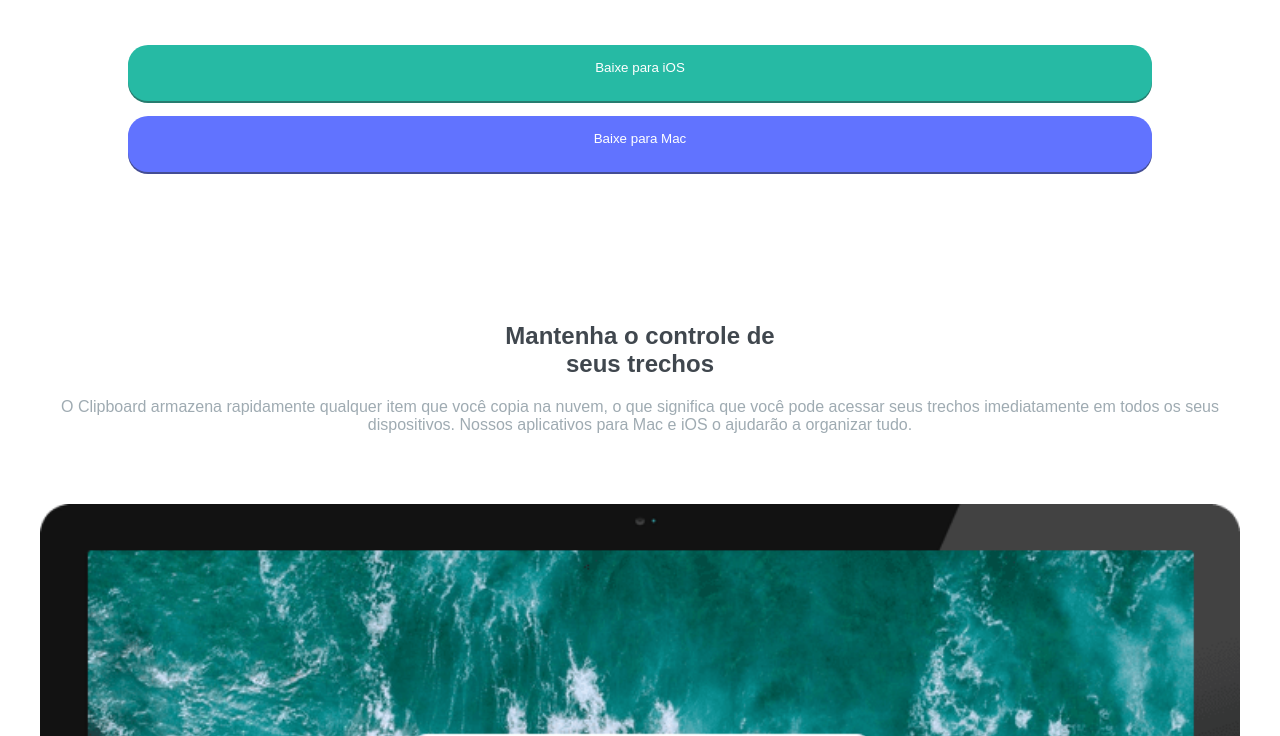
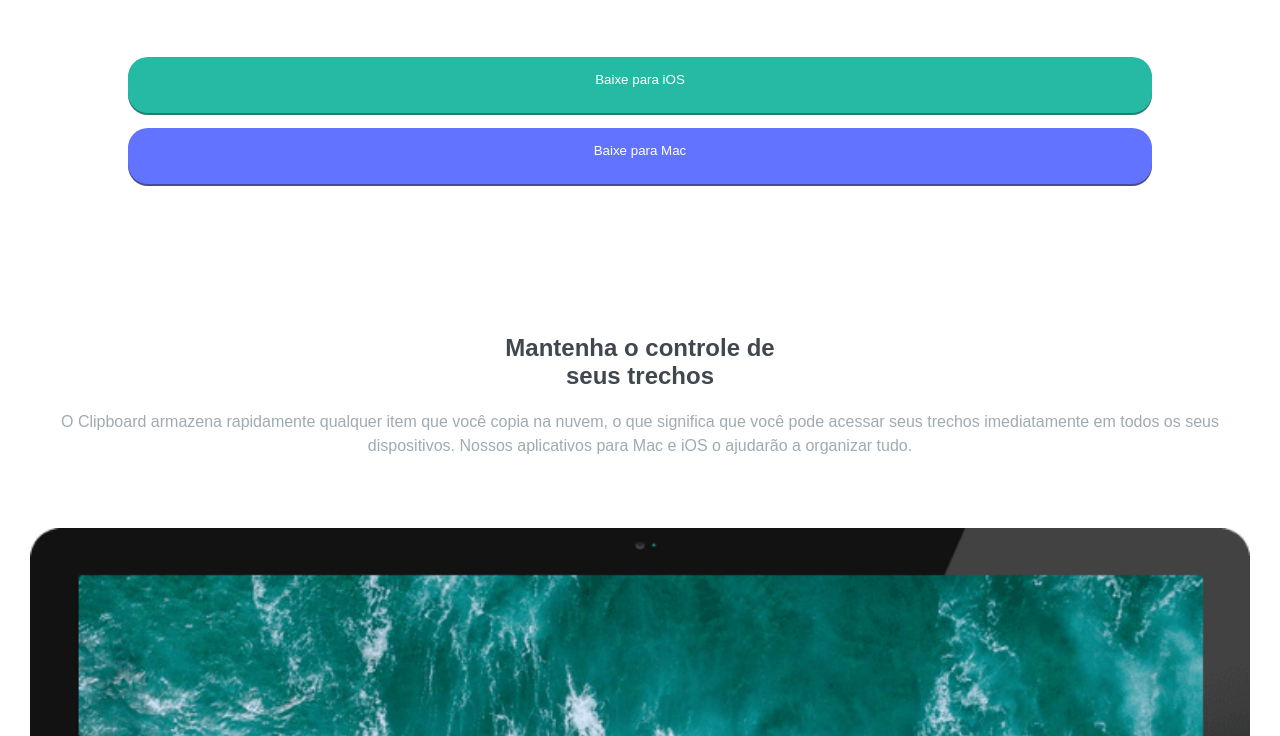
Before and after one commit to DaviSant0s/Clipboard-landing-page, a plain HTML site: page index.html in a window 1280 px wide. Shown: the part 614-1350 px from the top of the page. Drawn offline with Linux system fonts and the light colour scheme; a web font is replaced by a local one.

Commit message:
atualização

```diff
--- a/estilos/style.css
+++ b/estilos/style.css
@@ -38,10 +38,11 @@ p {
     color: var(--color4);
     text-align: center;
     padding-top: 20px;
+    line-height: 1.5;
 }
 
 .principal {
-    padding: 0px 40px;
+    padding: 0px 30px;
 }
 
 #titulo1 {
```
